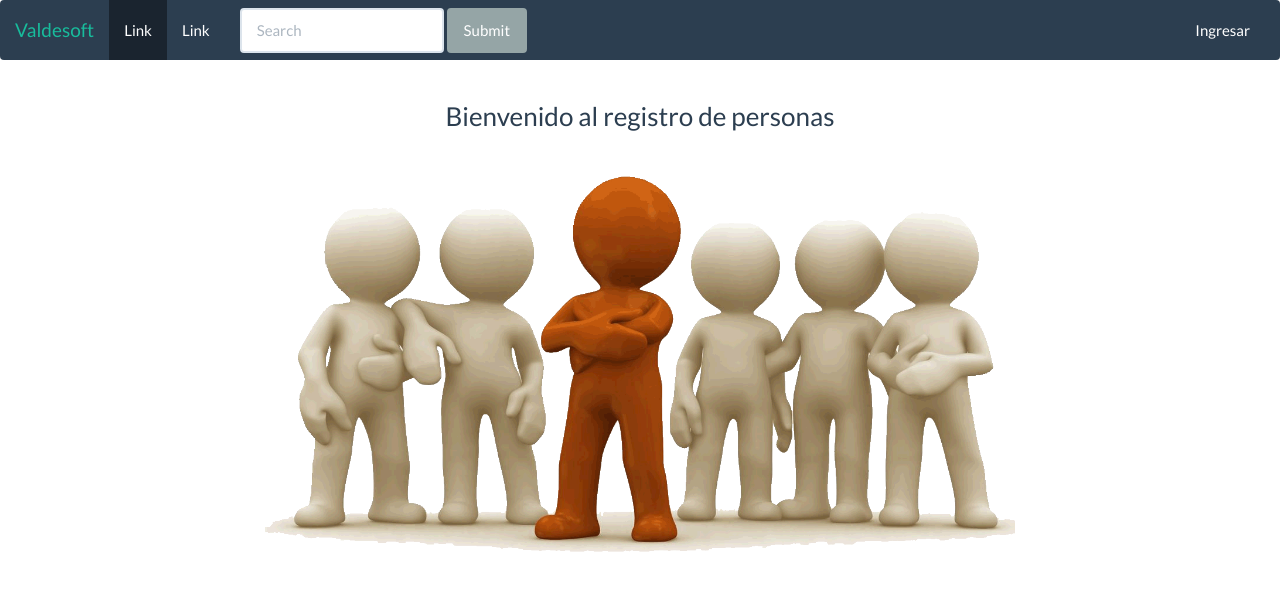
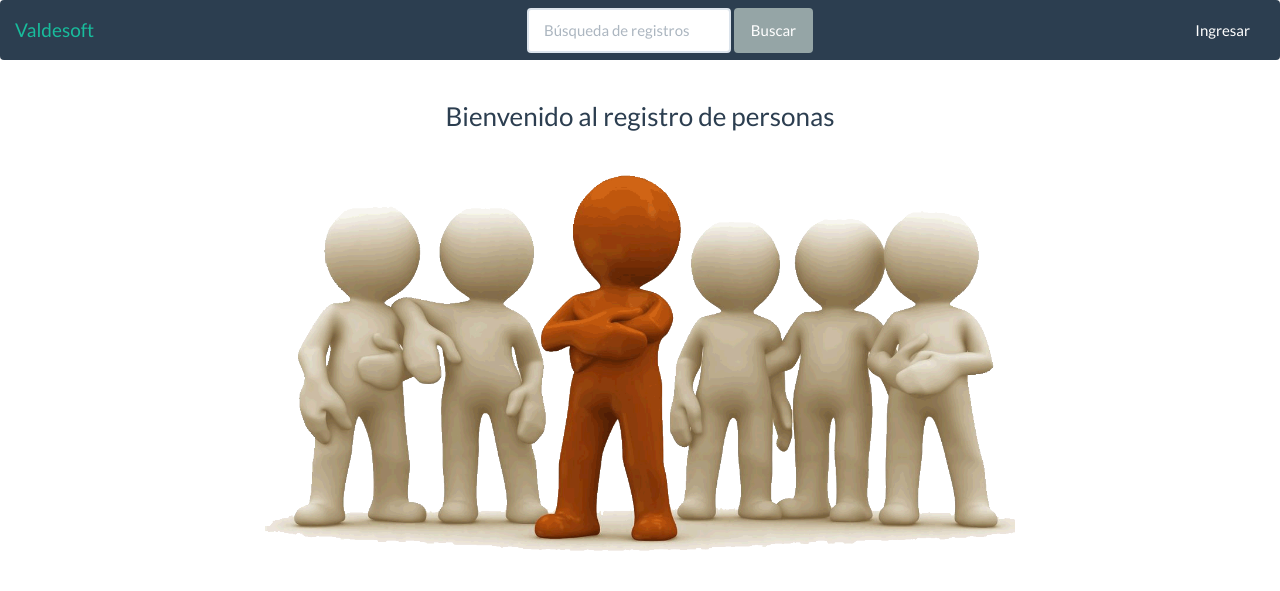
Before and after one commit to fernand0mart1n/ejercicio1, a PHP site: page / in a window 1280 px wide. Shown: the top 591 px of the page. Run offline with PHP 8.4, Linux system fonts and the light colour scheme.

Commit message:
se agregan archivos para mas funcionalidades

```diff
--- a/index.php
+++ b/index.php
@@ -15,6 +15,7 @@ require('datos.php');
 	<script type="text/javascript" src="lib/js/bootstrap.min.js"></script>
 	<script type="text/javascript" src="lib/js/validar.js"></script>
 	<link href="lib/css/bootstrap.min.css" rel="stylesheet">
+	<link href="lib/css/index.css" rel="stylesheet">
 </head>
 <body>
 	<div class="container">
@@ -25,7 +26,7 @@ require('datos.php');
 	      <div class="modal-content">
 	        <div class="modal-header">
 	          <button type="button" class="close" data-dismiss="modal">&times;</button>
-	          <h4 class="modal-title">Ingresar</h4>
+	          <h4 class="modal-title text-center">Ingresar</h4>
 	        </div>
 	        <div class="modal-body">
 	          <form class="form-horizontal" method="post" role="form" action="ok.php">
@@ -38,11 +39,12 @@ require('datos.php');
 		  			<div class="form-group">
 		    			<label for="pass" class="col-lg-3 control-label">Contraseña</label>
 		    			<div class="col-lg-8">
-		      				<input type="password" class="form-control" name="pass" id="pass" pattern="{2,79}" title="La contraseña debe tener al menos 2 dígitos" placeholder="Apellido(s)" required>
+		      				<input type="password" class="form-control" name="pass" id="pass" pattern="{2,79}" title="La contraseña debe tener al menos 2 dígitos" placeholder="Contraseña" required>
 					    </div>
 		  			</div>
 		  			<div class="form-group">
-		    			<div class="col-lg-8">
+		  			<br>
+		    			<div class="col-lg-12" style="text-align:center">
 		      				<a href="olvide.php">¿Olvidaste tu contraseña?</a>
 					    </div>
 		  			</div>
@@ -71,14 +73,12 @@ require('datos.php');
 	    </div>
 	    <div class="collapse navbar-collapse" id="bs-example-navbar-collapse-1">
 	      <ul class="nav navbar-nav">
-	        <li class="active"><a href="#">Link <span class="sr-only"></span></a></li>
-	        <li><a href="#">Link</a></li>
 	      </ul>
-	      <form class="navbar-form navbar-left" role="search">
+	      <form class="navbar-form navbar-center" role="search">
 	        <div class="form-group">
-	          <input type="text" class="form-control" placeholder="Search">
+	          <input type="text" class="form-control" placeholder="Búsqueda de registros">
 	        </div>
-	        <button type="submit" class="btn btn-default">Submit</button>
+	        <button type="submit" class="btn btn-default">Buscar</button>
 	      </form>
 	      <?php if(!isset($_SESSION['user'])){?>
 		  	<ul class="nav navbar-nav navbar-right">
@@ -88,11 +88,11 @@ require('datos.php');
 		  	<li class="dropdown">
 	          <a href="#" class="dropdown-toggle" data-toggle="dropdown" role="button" aria-expanded="false">Dropdown <span class="caret"></span></a>
 	          <ul class="dropdown-menu" role="menu">
-	            <li><a href="#">Registrar persona</a></li>
+	            <li><a href="ejercicio.php">Registrar persona</a></li>
 	            <li class="divider"></li>
-	            <li><a href="#">Mi información</a></li>
+	            <li><a href="perfil.php">Mi información</a></li>
 	            <li class="divider"></li>
-	            <li><a href="#">Salir</a></li>
+	            <li><a href="index.php" onclick="<?php session_destroy(); ?>">Salir</a></li>
 	          </ul>
 	        </li>
 	      <?php }; ?>
@@ -107,7 +107,7 @@ require('datos.php');
 	<H3 align="center">Bienvenido al registro de personas</H3>
 	<img src="img/personas.gif" style="width: 100%;max-height: 100%";>
 	<img src="img/dni.jpg" style="width: 100%;max-height: 100%";>
-	<br>
+	<br><br>
   </div>
   <div class="col-md-2">
   </div>
--- /dev/null
+++ b/lib/css/index.css
@@ -0,0 +1,6 @@
+.navbar-center
+{
+    position: absolute;
+    width: 100%;
+    text-align: center;
+}
```
Also changed, not shown: olvide.php (+20 -15 lines).
